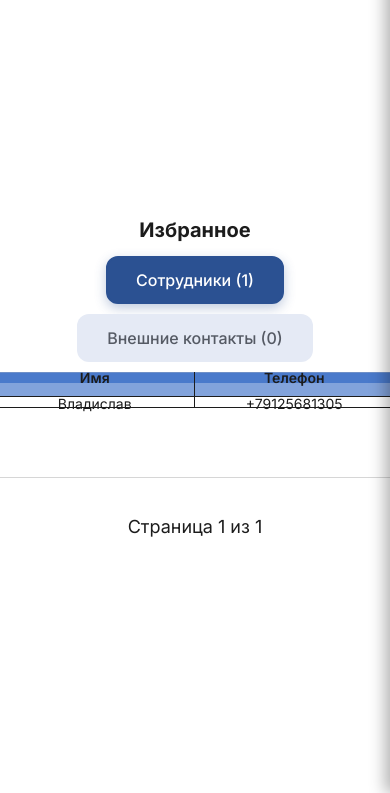
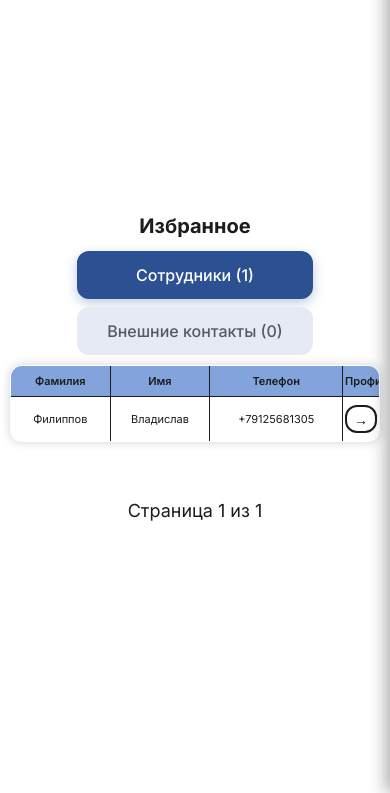
Before and after one commit to mikkixx/ContactBook, a Django app: page /favorites/ in a window 390 px wide. Shown: the part 51-844 px from the top of the page. Run offline with Django 5.2, Linux system fonts and the light colour scheme; a user stored in the database is signed in; data comes from the database, SQL or seed files in the repository; both versions use the stored data as it was after the commit.

Commit message:
update mobile-optomization, fix main tabs

```diff
--- a/metanit/ContactBook/static/css/responsive.css
+++ b/metanit/ContactBook/static/css/responsive.css
@@ -72,12 +72,13 @@ html, body {
         min-height: 90vh;
         padding: 15px 0;
         width: 100%;
-        overflow: hidden;  /* ✅ Запрещаем прокрутку main */
+        overflow-x: hidden;
     }
 
     main > h1 {
         font-size: 24px;
         padding: 0 10px;
+        text-align: center;
     }
 
     /* --- КНОПКА ФИЛЬТРОВ: ПОКАЗАТЬ --- */
@@ -141,43 +144,113 @@ html, body {
 
     /* --- КНОПКИ ФИЛЬТРА --- */
     .elements > button,
-    .elements-contact > button,
-    .elements > a.btn-reset,
-    .elements-contact > a.btn-reset {
-        width: 100% !important;
-        height: 45px;
+    .elements-contact > button {
+        width: 70% !important;           /* Ширина 80% вместо 100% */
+        height: 50px !important;         /* Высота 40px (чуть меньше) */
         display: flex;
         align-items: center;
         justify-content: center;
-        font-size: 16px;
-        margin-top: 5px;
+        font-size: 15px;
+        margin: 10px auto 0 auto;        /* Отступы и центрирование */
+        border-radius: 10px;
+    }
+    .elements  > a.btn-secondary,
+    .elements-contact  > a.btn-secondary {
+        width: 70% !important;           /* <-- ИСПРАВЛЕНО: было 100%, стало 80% */
+        height: 50px !important;         /* <-- ИСПРАВЛЕНО: было 40px, стало 50px */
+        display: flex !important;
+        align-items: center;
+        justify-content: center;
+        font-size: 15px;
+        margin: 10px auto 0 auto;
+        border-radius: 10px;
+        box-sizing: border-box;
+        text-decoration: none;
     }
 
-    /* --- ТАБЛИЦА: страница не скроллится, таблица - ДА --- */
+    /* --- ТАБЛИЦА - без горизонтального скролла, строки ровные --- */
+/* --- ТАБЛИЦА: сбрасываем flex, возвращаем нативное табличное поведение --- */
     .list {
         width: 100% !important;
         height: auto !important;
         padding: 0 10px;
-        overflow-x: auto;  /* ✅ Таблица скроллится ВНУТРИ контейнера */
-        overflow-y: hidden;
-        -webkit-overflow-scrolling: touch;
         margin-bottom: 20px;
         max-width: 100%;
+        overflow-x: visible !important;
     }
 
     .list > table {
-        min-width: 800px;  /* Таблица остаётся широкой */
+        display: table !important;          /* <-- ключ: сброс flex */
         width: 100%;
+        min-width: auto !important;
+        border-collapse: collapse;
+        border-radius: 12px;
+        overflow: hidden;
+        box-shadow: 0 0 10px rgba(41, 48, 73, 0.22);
+        table-layout: fixed;
+    }
+
+    .list > table > thead {
+        display: table-header-group !important;
+        background-color: #1e59be8d;
+    }
+
+    .list > table > tbody {
+        display: table-row-group !important;
+    }
+
+    .list > table > thead > tr,
+    .list > table > tbody > tr {
+        display: table-row !important;      /* <-- сброс flex на строку */
+        width: 100%;
+    }
+
+    .list > table > thead > tr > th {
+        display: table-cell !important;
+        padding: 12px 6px !important;
+        font-size: 13px !important;
+        font-weight: 600;
+        color: rgb(28, 28, 28);
+        text-align: center;
+        vertical-align: middle;
+        border-bottom: 1px solid rgb(28, 28, 28);
+        border-right: 1px solid rgb(28, 28, 28);
+        white-space: nowrap;
+    }
+
+    .list > table > tbody > tr > td {
+        display: table-cell !important;     /* <-- сброс flex на ячейку */
+        padding: 12px 6px !important;
+        font-size: 12px;
+        text-align: center;
+        vertical-align: middle;
+        border-bottom: 1px solid rgb(28, 28, 28);
+        border-right: 1px solid rgb(28, 28, 28);
+        white-space: nowrap;
+        overflow: hidden;
+        text-overflow: ellipsis;
         height: auto !important;
     }
 
-    /* Скрываем все столбцы по умолчанию */
-    .list > table > thead > tr > th,
-    .list > table > tbody > tr > td {
-        display: none;
+    /* Убираем правую границу у последнего столбца */
+    .list > table > thead > tr > th:last-child,
+    .list > table > tbody > tr > td:last-child {
+        border-right: none;
     }
 
-    /* Показываем только нужные: 1, 2, 7, 8 */
+    /* Скрываем ненужные столбцы */
+    .list > table > thead > tr > th:nth-child(3),
+    .list > table > thead > tr > th:nth-child(4),
+    .list > table > thead > tr > th:nth-child(5),
+    .list > table > thead > tr > th:nth-child(6),
+    .list > table > tbody > tr > td:nth-child(3),
+    .list > table > tbody > tr > td:nth-child(4),
+    .list > table > tbody > tr > td:nth-child(5),
+    .list > table > tbody > tr > td:nth-child(6) {
+        display: none !important;
+    }
+
+    /* Показываем нужные столбцы */
     .list > table > thead > tr > th:nth-child(1),
     .list > table > thead > tr > th:nth-child(2),
     .list > table > thead > tr > th:nth-child(7),
@@ -187,50 +260,76 @@ html, body {
     .list > table > tbody > tr > td:nth-child(7),
     .list > table > tbody > tr > td:nth-child(8) {
         display: table-cell !important;
-        width: 25%;
-        text-align: center;
-        vertical-align: middle;
     }
 
-    /* Заголовки таблицы */
-    .list > table > thead > tr > th {
-        font-size: 14px !important;
-        font-weight: 600;
-        color: rgb(28, 28, 28);
-        padding: 10px 5px !important;
-        background-color: #1e59be8d;
-        height: auto !important;
-        border-bottom: 1px solid rgb(28, 28, 28);
+    /* Равномерное распределение ширины столбцов */
+    .list > table > thead > tr > th:nth-child(1),
+    .list > table > tbody > tr > td:nth-child(1) {
+        width: 27%;
     }
 
-    /* Ячейки таблицы */
-    .list > table > tbody > tr > td {
-        font-size: 14px;
-        padding: 12px 5px !important;
-        height: auto !important;
-        border-bottom: 1px solid #e5e7eb;
-        text-align: center;
-        border-bottom: 1px solid rgb(28, 28, 28);;
-        border-top: none;
-        border-right: 1px solid rgb(28, 28, 28);
+    .list > table > thead > tr > th:nth-child(2),
+    .list > table > tbody > tr > td:nth-child(2) {
+        width: 27%;
     }
 
-    /* Стрелочка вместо кнопки "Перейти" */
+    .list > table > thead > tr > th:nth-child(7),
+    .list > table > tbody > tr > td:nth-child(7) {
+        width: 36%;
+    }
+
+    .list > table > thead > tr > th:nth-child(8),
+    .list > table > tbody > tr > td:nth-child(8) {
+        width: 10%;
+    }
+
+    /* Кнопка "Перейти" - стрелочка */
     .list > table > tbody > tr > td:nth-child(8) > a {
-        width: auto !important;
-        height: auto !important;
-        padding: 5px 8px !important;
-        background: transparent !important;
-        color: #000000 !important;
+        display: inline-flex;
+        align-items: center;
+        justify-content: center;
+        width: 100%;
+        max-width: 50px;
+        height: 34px;
+        background-color: transparent;
+        border: 2px solid rgb(28, 28, 28);
+        border-radius: 12px;
+        transition: all 0.2s ease;
         font-size: 0 !important;
-        display: inline-block;
+        text-decoration: none;
+        font-weight: 600;
+        margin: 0 auto;
     }
 
     .list > table > tbody > tr > td:nth-child(8) > a::before {
         content: "→";
-        font-size: 22px;
+        font-size: 16px;
         font-weight: bold;
-        color: #000000;
+        color: rgb(28, 28, 28);
+    }
+
+    .list > table > tbody > tr > td:nth-child(8) > a:hover {
+        background-color: #104bb149;
+    }
+
+    .list > table > tbody > tr > td:nth-child(8) > a::before {
+        content: "→";
+        font-size: 16px;
+        font-weight: bold;
+        color: rgb(28, 28, 28);
+    }
+
+    .list > table > tbody > tr > td:nth-child(8) > a:hover {
+        background-color: #104bb149;
+    }
+
+    /* Строка "нет данных" */
+    #employee-none, #contact-none {
+        text-align: center;
+        border: none !important;
+        padding: 40px 20px !important;
+        font-size: 16px;
+        color: #999;
     }
 
     /* --- КНОПКА СОЗДАНИЯ КОНТАКТА --- */
@@ -309,6 +408,7 @@ html, body {
         padding: 0 10px;
         box-sizing: border-box;
         flex-wrap: wrap;
+        margin: 20px 0;
     }
 
     /* --- СТРУКТУРА ОРГАНИЗАЦИИ --- */
@@ -319,7 +419,32 @@ html, body {
     }
 
     .structure-list > table {
-        min-width: 600px;
+        min-width: 500px;
+    }
+
+    /* Вкладки на мобилке */
+    .favorites-tabs {
+        flex-direction: column;
+        align-items: stretch;
+        gap: 8px;
+        padding: 0 10px;
+    }
+
+    .tab-link {
+        justify-content: center;
+    }
+
+    .tabs {
+        flex-direction: column;
+        align-items: stretch;
+        gap: 8px;
+        padding: 0 10px;
+        margin-bottom: 15px !important;
+    }
+
+    .tabs a {
+        text-align: center;
+        justify-content: center;
     }
 }
 
@@ -337,13 +462,30 @@ html, body {
     }
 
     .btn {
-        padding: 10px 15px;
+        padding: 8px 12px;
+        font-size: 13px;
+    }
+
+    /* Еще меньше отступы для таблицы */
+    .list > table > thead > tr > th,
+    .list > table > tbody > tr > td {
+        display: table-cell !important;
+        padding: 8px 2px !important;
+        font-size: 11px !important;
+    }
+
+    .list > table > tbody > tr > td:nth-child(8) > a {
+        max-width: 40px;
+        height: 28px;
+    }
+
+    .list > table > tbody > tr > td:nth-child(8) > a::before {
         font-size: 14px;
     }
 }
 
 /* ============================================
-   МОБИЛЬНОЕ МЕНЮ (БУРГЕР)
+   МОБИЛЬНОЕ МЕНЮ (БУРГЕР) - ОРИГИНАЛЬНАЯ ВЕРСИЯ
    ============================================ */
 
 /* Кнопка бургер (три полоски) - скрыта на ПК */
--- a/metanit/ContactBook/static/css/style.css
+++ b/metanit/ContactBook/static/css/style.css
@@ -148,7 +148,7 @@ form{
 }
 .row > input{
     width: 80%;
-    height: 28px;
+    height: 38px;
     border: solid 1px rgb(163, 163, 163);
     background-color: white;
     border-radius: 12px;
@@ -567,8 +567,8 @@ form{
     font-weight: 600;
 }
 .pole-vvoda > input{
-    width: 730px;
-    height: 28px;
+    width: 750px;
+    height: 40px;
     border: solid 1px rgb(163, 163, 163);
     background-color: white;
     border-radius: 12px;
@@ -1212,8 +1212,8 @@ form{
 
 
 .modal > form > input{
-    width: 90%;
-    height: 28px;
+    width: 95%;
+    height: 42px;
     border: solid 1px rgb(163, 163, 163);
     background-color: white;
     border-radius: 12px;
@@ -1317,8 +1317,8 @@ form{
     font-weight: 500;
 }
 .modal-field input {
-    width: 90%;
-    height: 28px;
+    width: 98%;
+    height: 42px;
     border: solid 1px rgb(163, 163, 163);
     background-color: white;
     border-radius: 12px;
@@ -1375,7 +1375,7 @@ form{
 
 .modal-field-pass > input{
     width: 100%;
-    height: 28px;
+    height: 42px;
     border: solid 1px rgb(163, 163, 163);
     background-color: white;
     border-radius: 12px;
```
Also changed, not shown: other parts of metanit/ContactBook/static/css/responsive.css (+19 -16 lines), metanit/db.sqlite3.
